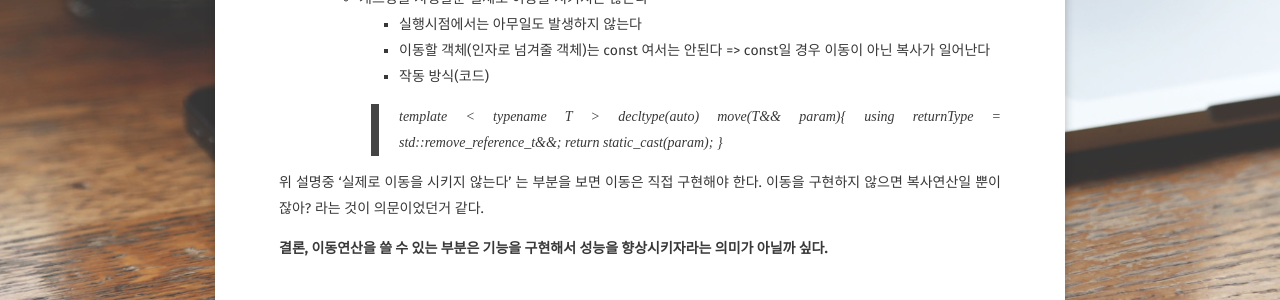
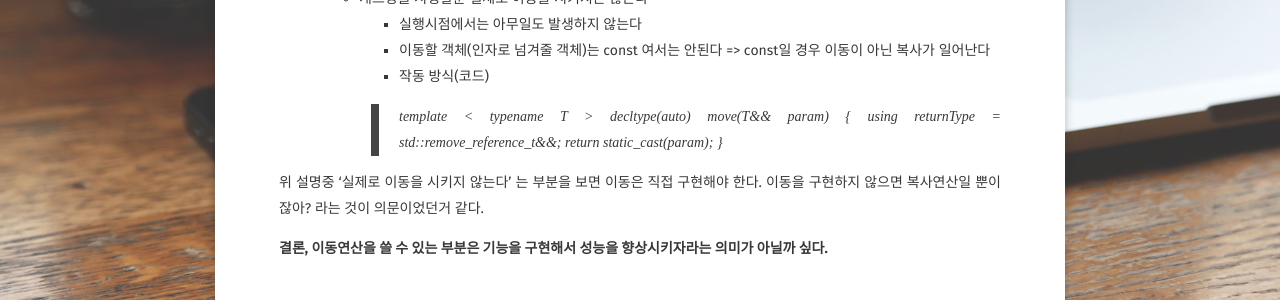
Before and after one commit to CodingGom/CodingGom.github.io, a Jekyll site: the page built from _posts/2018-07-28-좌측값-우측값.md, in a window 1280 px wide. Shown: the part 1426-1726 px from the top of the page. Built offline with Jekyll 4.4.1, drawn with Linux system fonts in a browser that asks for light colours; some web fonts are replaced.

Commit message:
Update 2018-07-28-좌측값-우측값.md

```diff
--- a/_posts/2018-07-28-좌측값-우측값.md
+++ b/_posts/2018-07-28-좌측값-우측값.md
@@ -57,7 +57,8 @@ R-Value를 참조하고 있는 refRvalue는 L-Value 이다. 왜? 저 줄이 지
 		* 이동할 객체(인자로 넘겨줄 객체)는 const 여서는 안된다
 			=> const일 경우 이동이 아닌 복사가 일어난다
 		* 작동 방식(코드)
-> template < typename T > decltype(auto) move(T&& param){
+> template < typename T > decltype(auto) move(T&& param)
+> {
 > using returnType = std::remove_reference_t<T>&&;
 > return static_cast<returnType>(param);
 > }
```
